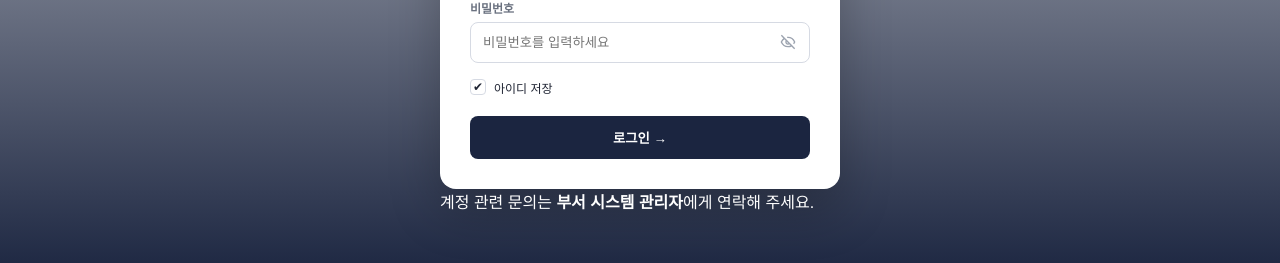
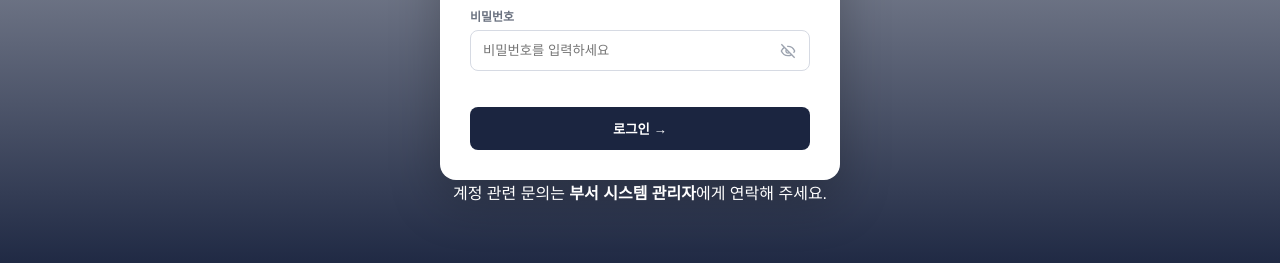
Before and after one commit to user01837/ieum_frontend, a React (Vite) app: page / in a window 1280 px wide. Shown: the part 520-783 px from the top of the page. Built offline with nearby package versions, Linux system fonts and the light colour scheme; no server answers.

Commit message:
로그인 화면 가시성 수정

```diff
--- a/src/pages/Login/Login.jsx
+++ b/src/pages/Login/Login.jsx
@@ -183,14 +183,6 @@ export default function Login() {
             )}
           </div>
 
-          {/* 기억하기 */}
-          <div className={styles.rowline}>
-            <div className={styles.rememberline} onClick={() => setRemember(!remember)}>
-              <div className={`${styles.checkbox} ${remember ? styles.on : ""}`}>✔</div>
-              아이디 저장
-            </div>
-          </div>
-
           {/* 버튼 */}
           <div className={styles.buttonContainer}>
             <button type="submit" className={styles['btn-primary']}>
--- a/src/pages/Login/Login.module.css
+++ b/src/pages/Login/Login.module.css
@@ -123,9 +123,11 @@ label{font-size:12px;font-weight:700;color:var(--ink-soft);display:block;margin-
   width: 100%;
   border: none; /* <button> 태그의 기본 테두리 제거 */
   font-weight:700;
+  margin-top: 20px;
 }
 
 .buttonContainer {
+
   text-align: center;
 }
 
@@ -146,4 +148,5 @@ label{font-size:12px;font-weight:700;color:var(--ink-soft);display:block;margin-
 .footlink{
   color: #fff; /* 또는 var(--white) 같은 색상 변수 사용 */
   text-decoration: none; /* 기본 밑줄 제거 */
+  text-align: center;
 }
```
